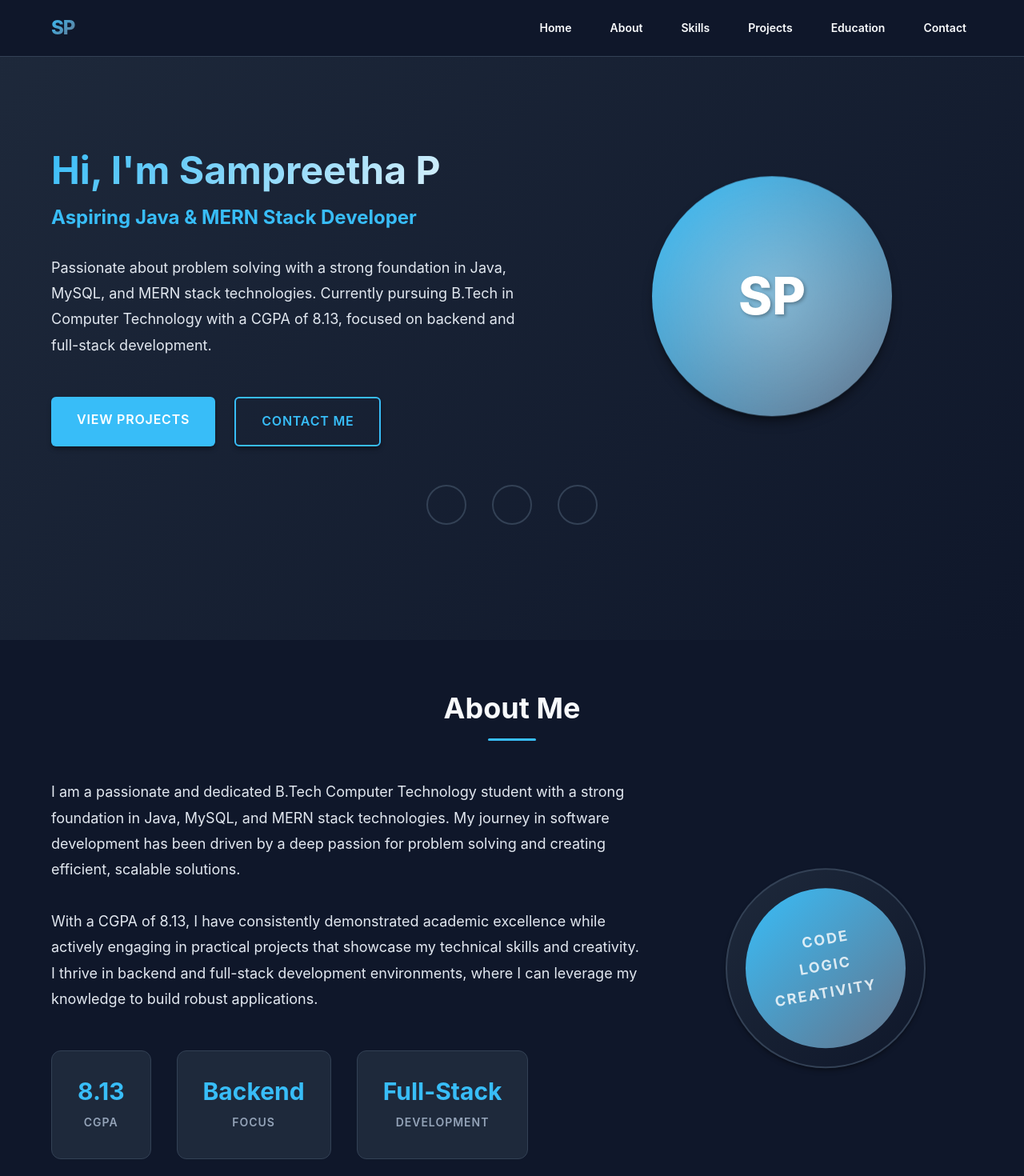
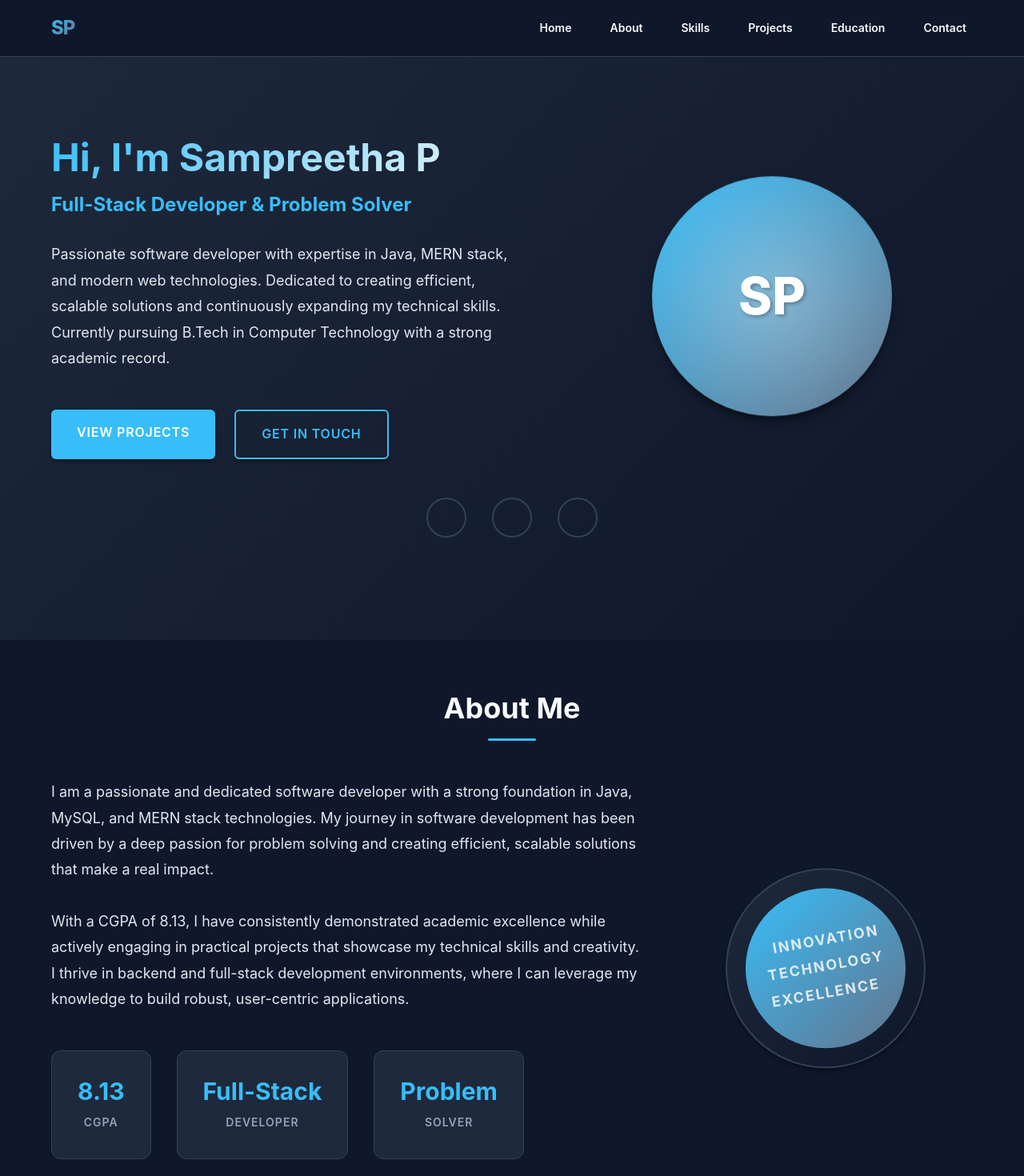
Before and after one commit to sampreethapremkumar/portfolio, a React (Vite) app: page / in a window 1280 px wide. Shown: the top 1470 px of the page at 80% size. Built offline with nearby package versions, Linux system fonts and the light colour scheme; the HTML template or start-up script is replaced by a standard one.

Commit message:
Update content for professional deployment

```diff
--- a/src/components/About.jsx
+++ b/src/components/About.jsx
@@ -8,10 +8,10 @@ function About() {
         <div className="about-content">
           <div className="about-text">
             <p>
-              I am a passionate and dedicated B.Tech Computer Technology student with a strong foundation in Java, MySQL, and MERN stack technologies. My journey in software development has been driven by a deep passion for problem solving and creating efficient, scalable solutions.
+              I am a passionate and dedicated software developer with a strong foundation in Java, MySQL, and MERN stack technologies. My journey in software development has been driven by a deep passion for problem solving and creating efficient, scalable solutions that make a real impact.
             </p>
             <p>
-              With a CGPA of 8.13, I have consistently demonstrated academic excellence while actively engaging in practical projects that showcase my technical skills and creativity. I thrive in backend and full-stack development environments, where I can leverage my knowledge to build robust applications.
+              With a CGPA of 8.13, I have consistently demonstrated academic excellence while actively engaging in practical projects that showcase my technical skills and creativity. I thrive in backend and full-stack development environments, where I can leverage my knowledge to build robust, user-centric applications.
             </p>
             <div className="about-stats">
               <div className="stat-item">
@@ -19,21 +19,21 @@ function About() {
                 <p>CGPA</p>
               </div>
               <div className="stat-item">
-                <h3>Backend</h3>
-                <p>Focus</p>
+                <h3>Full-Stack</h3>
+                <p>Developer</p>
               </div>
               <div className="stat-item">
-                <h3>Full-Stack</h3>
-                <p>Development</p>
+                <h3>Problem</h3>
+                <p>Solver</p>
               </div>
             </div>
           </div>
           <div className="about-image">
             <div className="about-circle">
               <div className="about-circle-inner">
-                <span>Code</span>
-                <span>Logic</span>
-                <span>Creativity</span>
+                <span>Innovation</span>
+                <span>Technology</span>
+                <span>Excellence</span>
               </div>
             </div>
           </div>
--- a/src/components/Contact.jsx
+++ b/src/components/Contact.jsx
@@ -11,7 +11,7 @@ function Contact() {
               <div className="contact-icon">📧</div>
               <div className="contact-details">
                 <h4>Email</h4>
-                <p>sampreetha.p@example.com</p>
+                <p>sampreetha.p.developer@example.com</p>
               </div>
             </div>
             <div className="contact-item">
@@ -36,20 +36,24 @@ function Contact() {
               </div>
             </div>
           </div>
-      <div className="contact-form-container">
-        <form className="contact-form">
-          <h3 style={{ color: '#2563eb', fontWeight: '800' }}>Send me a message</h3>
+          <div className="contact-form-container">
+            <form className="contact-form">
+              <h3>Let's Work Together</h3>
               <div className="form-group">
-                <input type="text" placeholder="Your Name" required />
+                <label htmlFor="name">Name</label>
+                <input type="text" id="name" placeholder="Your Name" required />
               </div>
               <div className="form-group">
-                <input type="email" placeholder="Your Email" required />
+                <label htmlFor="email">Email</label>
+                <input type="email" id="email" placeholder="Your Email" required />
               </div>
               <div className="form-group">
-                <input type="text" placeholder="Subject" required />
+                <label htmlFor="subject">Subject</label>
+                <input type="text" id="subject" placeholder="Subject" required />
               </div>
               <div className="form-group">
-                <textarea placeholder="Your Message" rows="5" required></textarea>
+                <label htmlFor="message">Message</label>
+                <textarea id="message" placeholder="Your Message" rows="5" required></textarea>
               </div>
               <button type="submit" className="btn">Send Message</button>
             </form>
--- a/src/components/Education.jsx
+++ b/src/components/Education.jsx
@@ -3,25 +3,25 @@ import React from 'react'
 function Education() {
   const educationData = [
     {
-      degree: 'B.Tech Computer Technology',
-      institution: 'University Name',
+      degree: 'Bachelor of Technology in Computer Technology',
+      institution: 'Reputed University',
       period: '2022–2026',
       cgpa: '8.13',
-      description: 'Currently pursuing Bachelor of Technology in Computer Technology with a strong focus on software development and problem-solving.'
+      description: 'Pursuing advanced studies in computer technology with a focus on software engineering, data structures, and modern development practices. Active participant in coding competitions and technical workshops.'
     },
     {
-      degree: '12th Grade',
-      institution: 'School Name',
+      degree: 'Higher Secondary Education (Science)',
+      institution: 'Reputed School',
       period: '2020–2022',
       cgpa: '82%',
-      description: 'Completed higher secondary education with a focus on science and mathematics.'
+      description: 'Completed with a strong foundation in mathematics and science, developing analytical thinking and problem-solving skills essential for software development.'
     },
     {
-      degree: '10th Grade',
-      institution: 'School Name',
+      degree: 'Secondary School Education',
+      institution: 'Reputed School',
       period: '2018–2020',
       cgpa: '73.2%',
-      description: 'Completed secondary education with a strong foundation in core subjects.'
+      description: 'Laid the groundwork for technical education with a focus on logical reasoning and computational thinking.'
     }
   ]
 
--- a/src/components/Hero.jsx
+++ b/src/components/Hero.jsx
@@ -7,14 +7,15 @@ function Hero() {
         <div className="hero-content">
           <div className="hero-text">
             <h1>Hi, I'm Sampreetha P</h1>
-            <h2>Aspiring Java & MERN Stack Developer</h2>
+            <h2>Full-Stack Developer & Problem Solver</h2>
             <p>
-              Passionate about problem solving with a strong foundation in Java, MySQL, and MERN stack technologies.
-              Currently pursuing B.Tech in Computer Technology with a CGPA of 8.13, focused on backend and full-stack development.
+              Passionate software developer with expertise in Java, MERN stack, and modern web technologies.
+              Dedicated to creating efficient, scalable solutions and continuously expanding my technical skills.
+              Currently pursuing B.Tech in Computer Technology with a strong academic record.
             </p>
             <div className="hero-buttons">
               <a href="#projects" className="btn">View Projects</a>
-              <a href="#contact" className="btn btn-secondary">Contact Me</a>
+              <a href="#contact" className="btn btn-secondary">Get In Touch</a>
             </div>
           </div>
           <div className="hero-image">
@@ -24,13 +25,13 @@ function Hero() {
           </div>
         </div>
         <div className="social-icons">
-          <a href="https://linkedin.com" target="_blank" rel="noopener noreferrer" aria-label="LinkedIn">
+          <a href="https://linkedin.com/in/sampreetha-p" target="_blank" rel="noopener noreferrer" aria-label="LinkedIn">
             <i className="fab fa-linkedin"></i>
           </a>
-          <a href="https://github.com" target="_blank" rel="noopener noreferrer" aria-label="GitHub">
+          <a href="https://github.com/sampreetha-p" target="_blank" rel="noopener noreferrer" aria-label="GitHub">
             <i className="fab fa-github"></i>
           </a>
-          <a href="https://leetcode.com" target="_blank" rel="noopener noreferrer" aria-label="LeetCode">
+          <a href="https://leetcode.com/u/sampreetha_p/" target="_blank" rel="noopener noreferrer" aria-label="LeetCode">
             <i className="fab fa-leetcode"></i>
           </a>
         </div>
```
